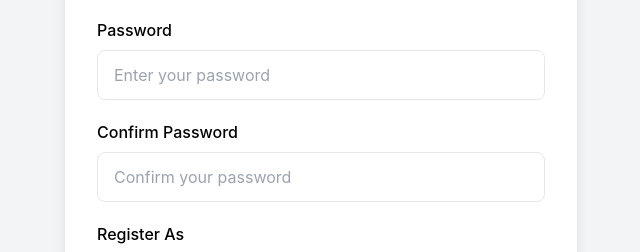
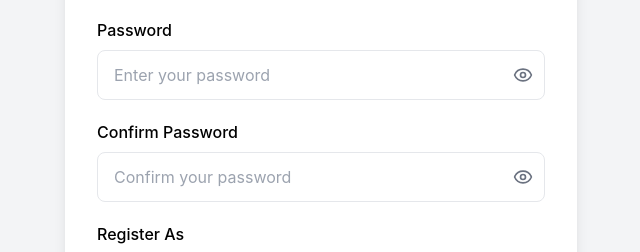
Before and after one commit to sravyae01/JobConnect-AI-Powered-Job-Portal, a React (Create React App) app in the folder frontend/: page /register in a window 1280 px wide. Shown: the part 334-586 px from the top of the page, without its empty margins (319-959 px from the left). Built offline with nearby package versions, Linux system fonts and the light colour scheme; no server answers.

Commit message:
final commit

```diff
--- a/frontend/src/components/auth/Register.jsx
+++ b/frontend/src/components/auth/Register.jsx
@@ -1,4 +1,5 @@
 import React, { useState } from "react";
+import { Eye, EyeOff } from "lucide-react";
 import { Link, useNavigate } from "react-router-dom";
 import { toast } from "react-toastify";
 import API from "../../services/api";
@@ -7,6 +8,8 @@
   const navigate = useNavigate();
 
   const [loading, setLoading] = useState(false);
+  const [showPassword, setShowPassword] = useState(false);
+const [showConfirmPassword, setShowConfirmPassword] = useState(false);
 
   const [formData, setFormData] = useState({
     username: "",
@@ -138,16 +141,25 @@
     Password
   </label>
 
+  <div className="relative">
     <input
-              type="password"
+      type={showPassword ? "text" : "password"}
       name="password"
       placeholder="Enter your password"
       value={formData.password}
       onChange={handleChange}
-              autoComplete="new-password"
-              className="w-full border rounded-lg px-4 py-3 focus:outline-none focus:ring-2 focus:ring-blue-500"
+      className="w-full border rounded-lg px-4 py-3 pr-12 focus:outline-none focus:ring-2 focus:ring-blue-500"
       required
     />
+
+    <button
+      type="button"
+      onClick={() => setShowPassword(!showPassword)}
+      className="absolute inset-y-0 right-3 flex items-center text-gray-500 hover:text-gray-700"
+    >
+      {showPassword ? <EyeOff size={20} /> : <Eye size={20} />}
+    </button>
+  </div>
 </div>
 
          <div>
@@ -155,16 +167,29 @@
     Confirm Password
   </label>
 
+  <div className="relative">
     <input
-              type="password"
-              name="confirmPassword"
+      type={showConfirmPassword ? "text" : "password"}
+      name="password2"
       placeholder="Confirm your password"
-              value={formData.confirmPassword}
+      value={formData.password2}
       onChange={handleChange}
-              autoComplete="new-password"
-              className="w-full border rounded-lg px-4 py-3 focus:outline-none focus:ring-2 focus:ring-blue-500"
+      className="w-full border rounded-lg px-4 py-3 pr-12 focus:outline-none focus:ring-2 focus:ring-blue-500"
       required
     />
+
+    <button
+      type="button"
+      onClick={() => setShowConfirmPassword(!showConfirmPassword)}
+      className="absolute inset-y-0 right-3 flex items-center text-gray-500 hover:text-gray-700"
+    >
+      {showConfirmPassword ? (
+        <EyeOff size={20} />
+      ) : (
+        <Eye size={20} />
+      )}
+    </button>
+  </div>
 </div>
 
           <div>
```
Lines whose indentation alone changed are shown as unchanged.
